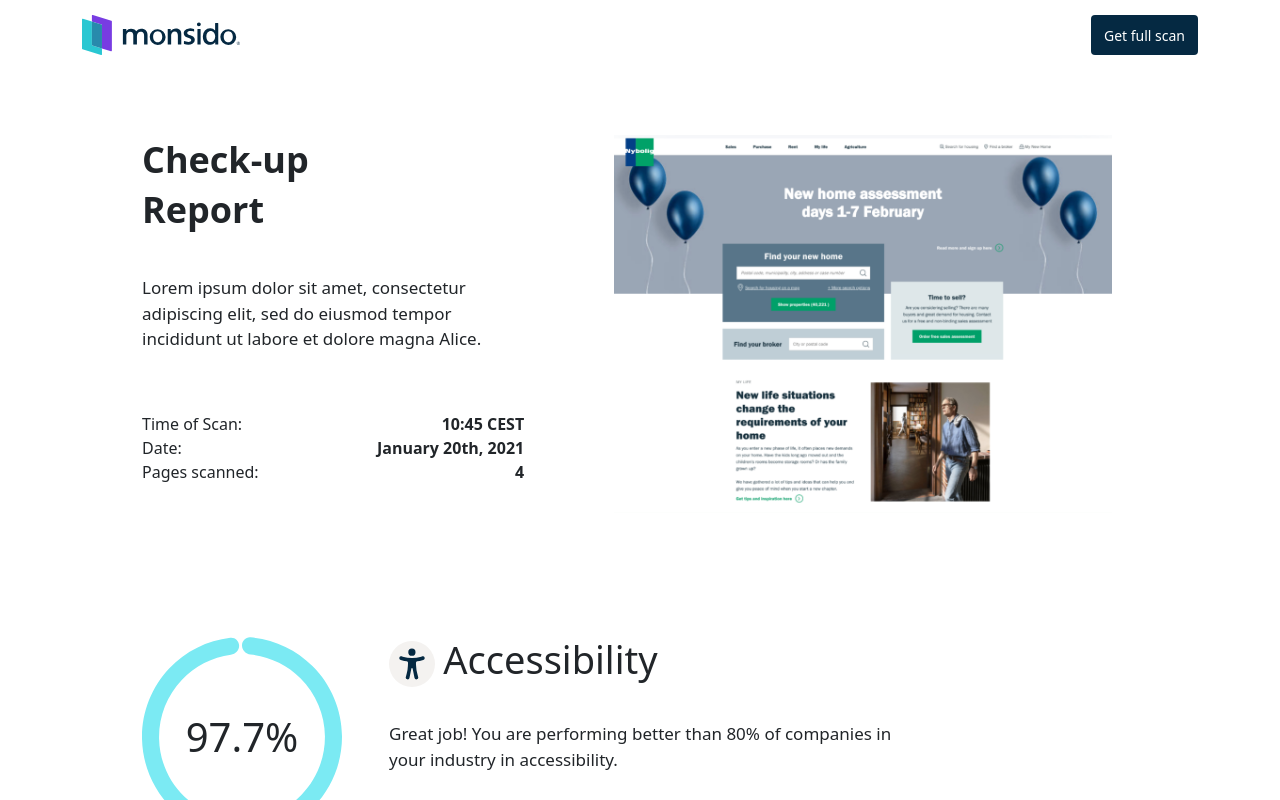
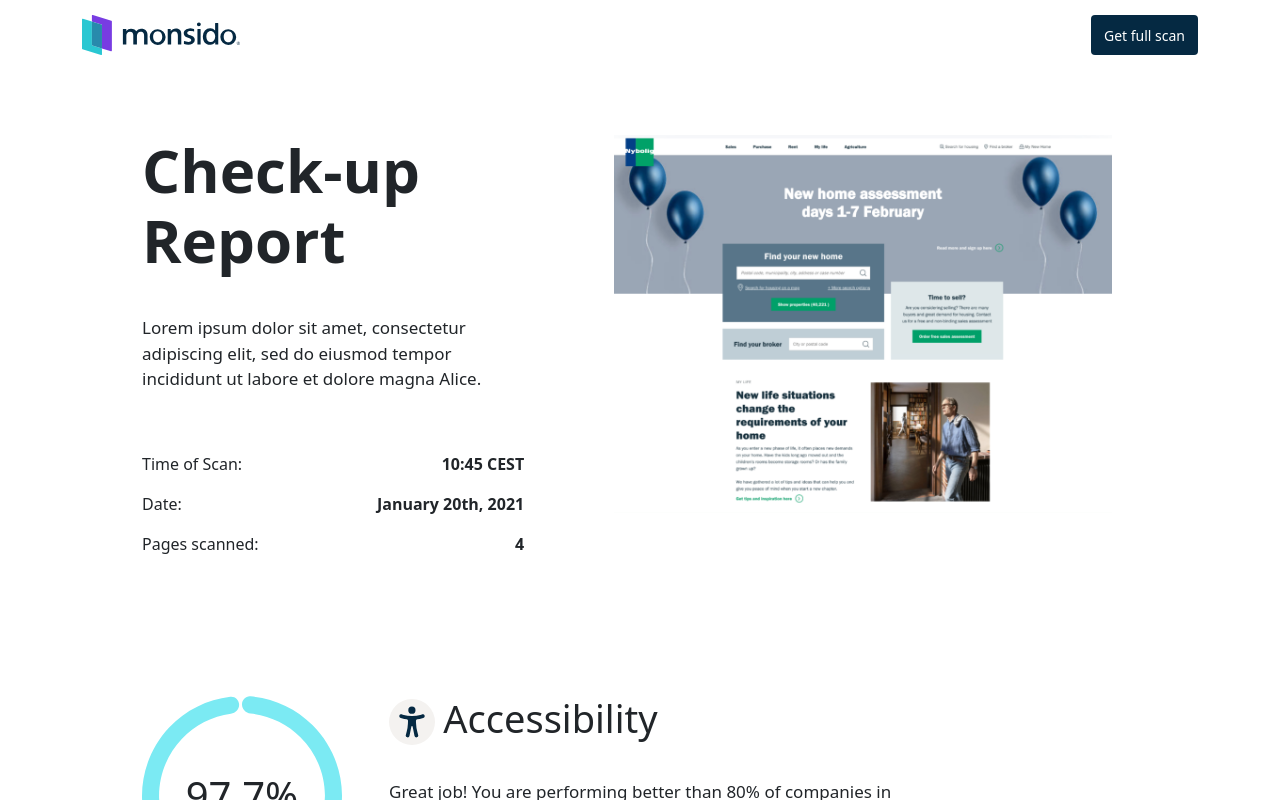
Before and after one commit to hnamdev008/marketing-report-ui, an Angular app: page / in a window 1280 px wide. Shown: the top 800 px of the page. Built offline with nearby package versions, Linux system fonts and the light colour scheme.

Commit message:
fix issues 28, 29, 13

```diff
--- a/src/app/home/home.component.html
+++ b/src/app/home/home.component.html
@@ -4,23 +4,23 @@
     <section class="home__section container-fluild">
         <div class="home__section__banner">
             <div class="home__section__banner__left">
-                <div class="home__section__banner__left__title">
+                <h1 class="home__section__banner__left__title">
                     Check-up<br>Report
-                </div>
-                <div class="home__section__banner__left__desc">
+                </h1>
+                <p class="home__section__banner__left__desc">
                     Lorem ipsum dolor sit amet, consectetur adipiscing elit, sed do eiusmod tempor incididunt ut labore et dolore magna Alice.
-                </div>
+                </p>
                 <div class="home__section__banner__left__detail d-flex justify-content-between">
-                    <div>Time of Scan: </div>
-                    <div class="fw-bold">10:45 CEST</div>
+                    <p>Time of Scan: </p>
+                    <p class="fw-bold">10:45 CEST</p>
                 </div>
                 <div class="d-flex justify-content-between">
-                    <div>Date: </div>
-                    <div class="fw-bold">January 20th, 2021</div>
+                    <p>Date: </p>
+                    <p class="fw-bold">January 20th, 2021</p>
                 </div>
                 <div class="d-flex justify-content-between">
-                    <div>Pages scanned: </div>
-                    <div class="fw-bold">4</div>
+                    <p>Pages scanned: </p>
+                    <p class="fw-bold">4</p>
                 </div>
             </div>
             <div class="home__section__banner__right">
--- a/src/app/home/home.component.scss
+++ b/src/app/home/home.component.scss
@@ -29,17 +29,19 @@
 
                 &__title {
                     width: fit-content;
-                    line-height: 80px;
-                    font-size: 72px;
+                    line-height: 40px;
+                    font-size: 36px;
                     font-weight: bold;
                     margin-bottom: 60px;
 
+                    @include respond-from(sm) {
+                        font-size: 60px;
+                        line-height: 70px;
+                    }
+
                     @include respond-from(md) {
-                        font-size: 36px;
                         margin-top: 30px;
                         margin-bottom: 40px;
-                        width: 200px;
-                        line-height: 50px;
                     }
                 }
 
@@ -491,6 +493,7 @@
 
                         &__link {
                             cursor: pointer;
+                            color: #003CF4;
 
                             &__icon {
                                 width: 15px;
```
